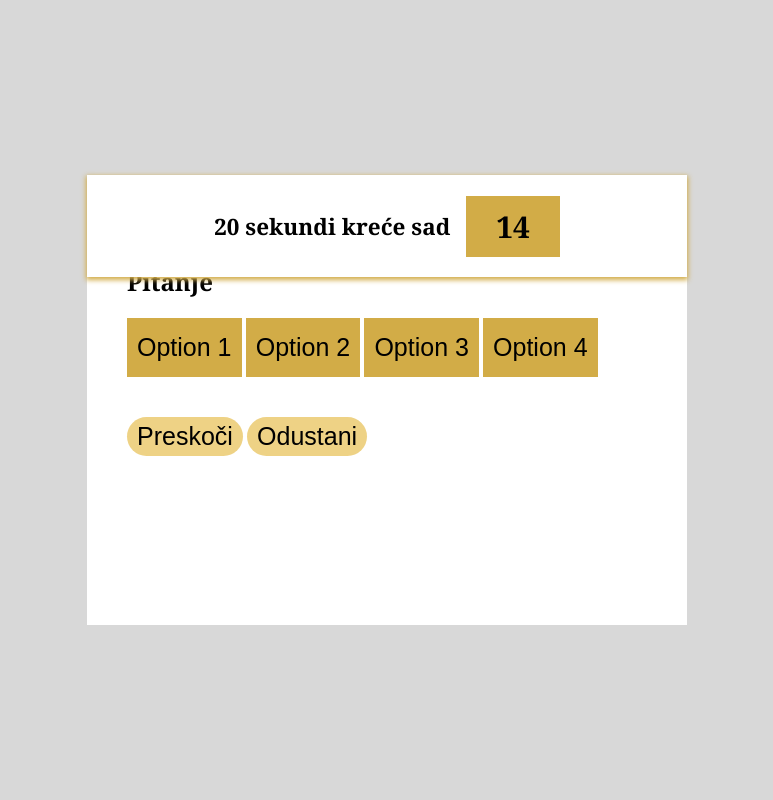
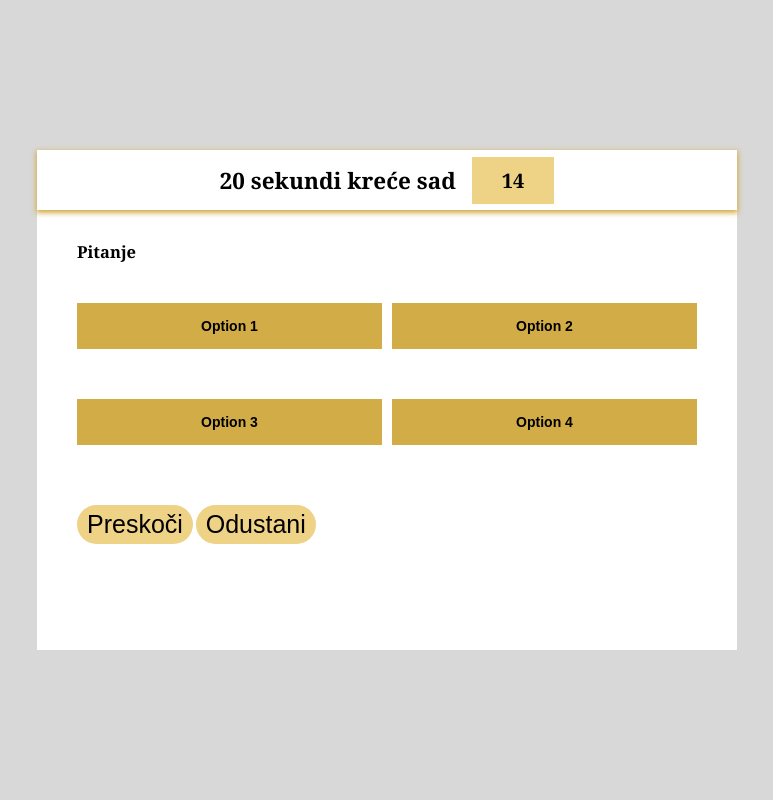
Before and after one commit to danicastefanovic/Doma-i-PIA, a PHP site: page /kviz1.html in a window 1280 px wide. Shown: the whole page, without its empty margins (253-1026 px from the left). Run offline with PHP 8.4, Linux system fonts and the light colour scheme.

Commit message:
Dorađena stilizacija

```diff
--- a/hw3/stil.css
+++ b/hw3/stil.css
@@ -113,7 +113,8 @@ body {
         .timer {
             display: flex;
             align-items: center;
-    background-color: #D2AC47;
+            background-color: #eed285;
+            font-size: 10px;
             color: black;
             padding: 10px 30px;
             margin-left: 1rem;
@@ -122,13 +123,17 @@ body {
         .btn {
             padding: 15px 10px;
             margin: 20px 0px;
-    gap: 10px;
+            gap: 5px;
             background-color: #D2AC47;
             border: none;
             color: #000;
-    font-size: 25px;
             transition: 0.4s all;
             cursor: pointer;
+        }
+
+        .choice-text {
+            font-size: 14px;
+            font-weight: bolder;
         }
 
         .start_btn button:hover {
@@ -142,8 +147,8 @@ body {
         .main_box {
             display: grid;
             grid-template-rows: 60px auto;
-    width: 600px;
-    height: 450px;
+            width: 700px;
+            height: 500px;
             background-color: #fff;
         }
 
@@ -155,18 +160,19 @@ body {
             z-index: 10;
             font-size: 15px;
             align-items: center;
-    height: 170%;
+            height: 100%;
         }
 
         .main_body {
             padding: 30px 40px;
+            font-size: 11px;
         }
 
-.btn-cont {
+        .grid {
             display: grid;
             grid-template-columns: repeat(2, auto);
+            margin: 20px 0;
             gap: 10px;
-    margin: 20px 0;
         }
 
         .bingo {
@@ -176,3 +182,19 @@ body {
         .wrong {
             --hue: var(--hue-wrong);
         }
+
+        .username,
+        .userscore {
+            color: #fff;
+            text-align: center;
+            margin-top: 15px;
+        }
+
+        p {
+            font-size: 30px;
+        }
+
+        .kraj {
+            border-radius: 0.5rem;
+            background-color: #D2AC47;
+        }
```
Lines whose indentation alone changed are shown as unchanged.
